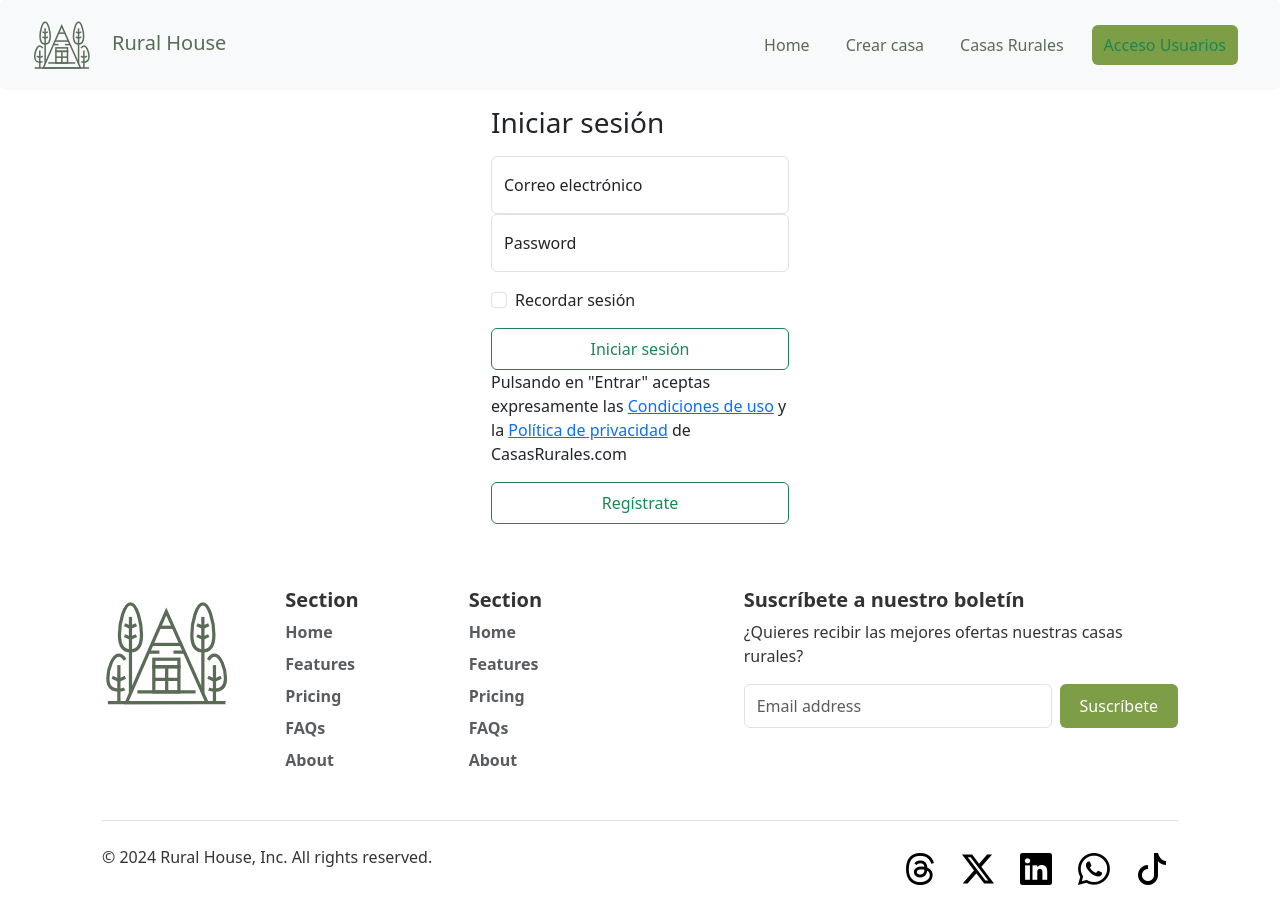
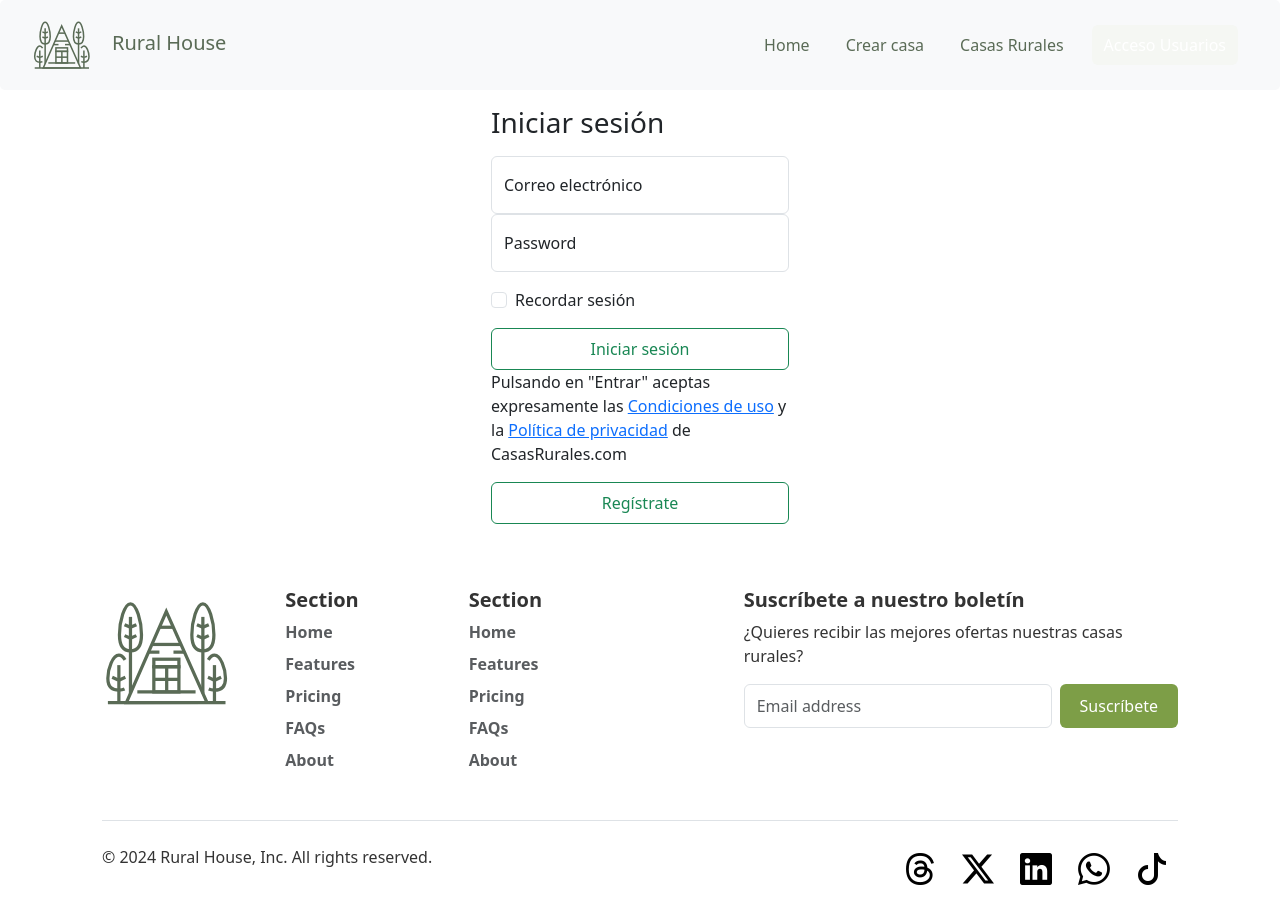
Before and after one commit to almudenadomenech/ANGULAR_GRUPO-5, an Angular app in the folder FRONTED/: page /login in a window 1280 px wide. Shown: the top 924 px of the page. Built offline with nearby package versions, Linux system fonts and the light colour scheme.

Commit message:
cambio de color de las letras del botón de usuario

```diff
--- a/FRONTED/src/app/navbar/navbar.component.css
+++ b/FRONTED/src/app/navbar/navbar.component.css
@@ -47,8 +47,9 @@
 }
 
 .btn {
-    background-color: #7d9e47;
+    background-color: #f5f7f3;
     border: none;
+    color:#fff;
 }
 
 .btn:hover {
```
